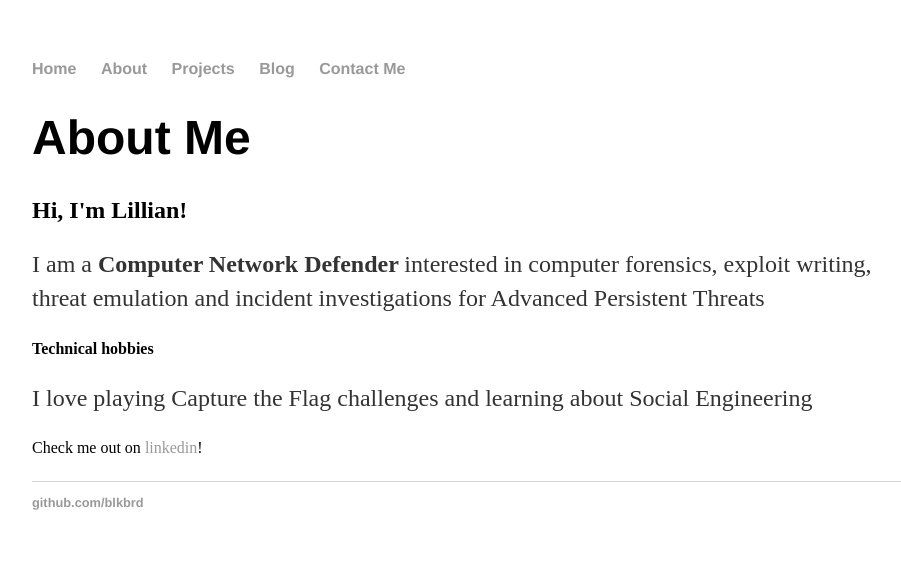
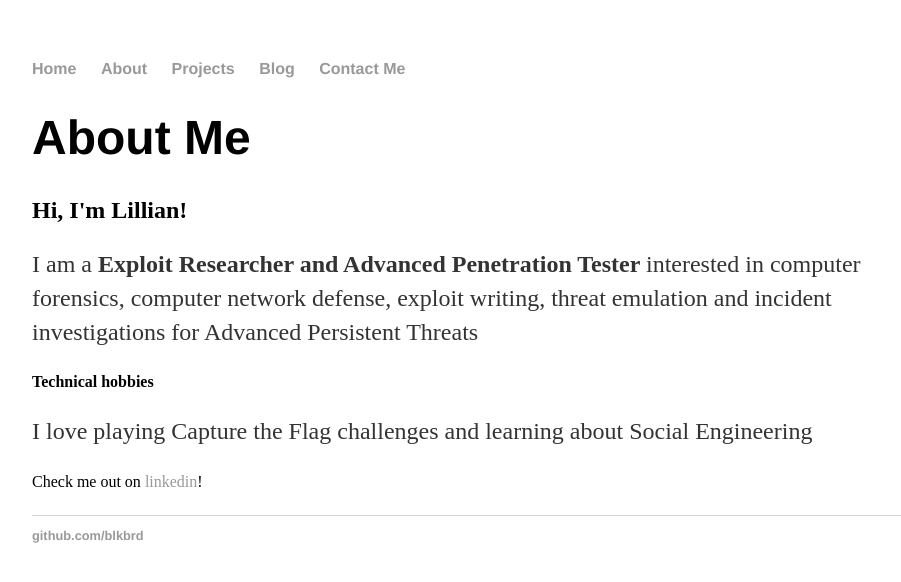
Before and after one commit to blkbrd/blkbrd.github.io, a Jekyll site: the page built from about/index.html, in a window 1280 px wide. Shown: the top 582 px of the page, without its empty margins (160-1061 px from the left). Built offline with Jekyll 4.4.1, drawn with Linux system fonts in a browser that asks for light colours.

```diff
--- a/about/index.html
+++ b/about/index.html
@@ -6,7 +6,7 @@
 <div class="blurb">
 	</p>
 	<h2>Hi, I'm Lillian!</h2>
-		<p>I am a <strong> Computer Network Defender </strong> interested in computer forensics, exploit writing,
+		<p>I am a <strong> Exploit Researcher and Advanced Penetration Tester </strong> interested in computer forensics, computer network defense, exploit writing,
 			threat emulation and incident investigations for Advanced Persistent Threats</p>
 	<h4>Technical hobbies</h4>
                 <p> I love playing Capture the Flag challenges and learning about Social Engineering</p>
```
